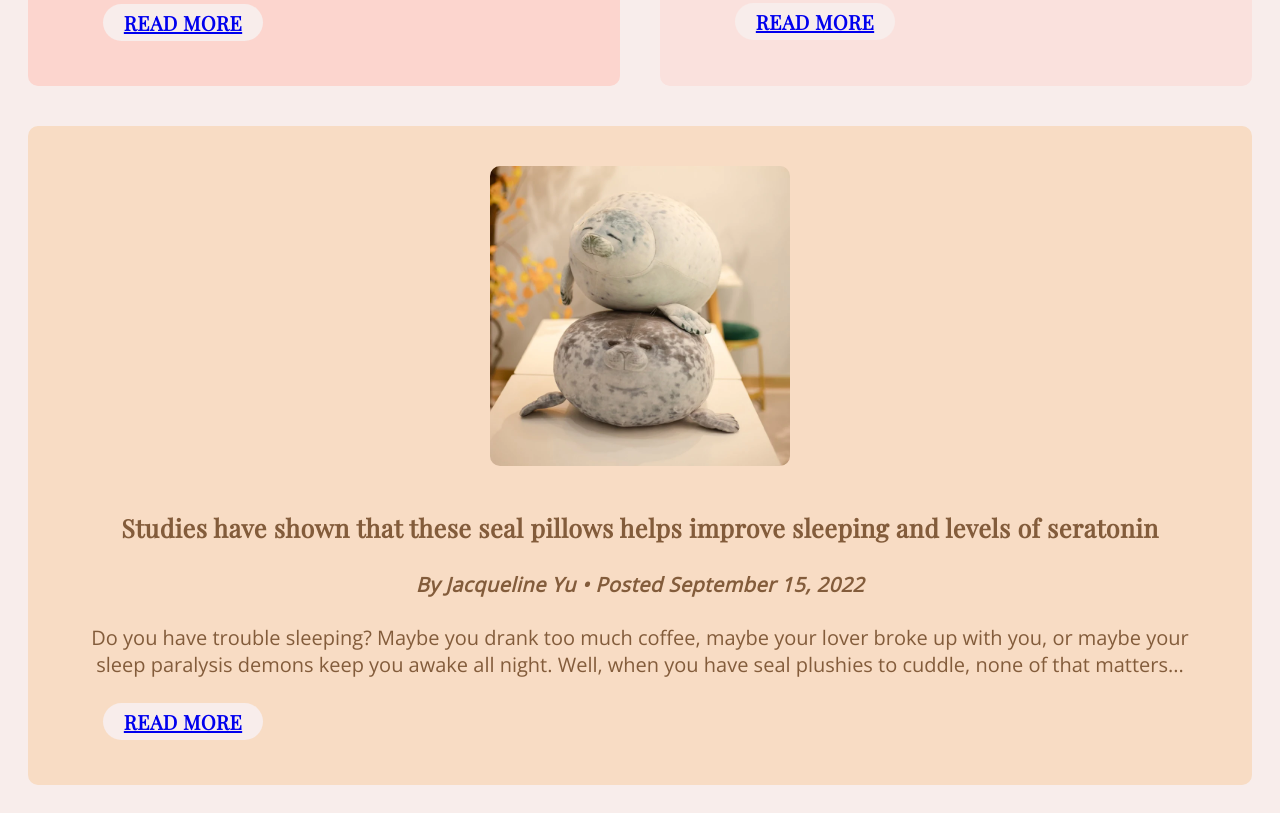
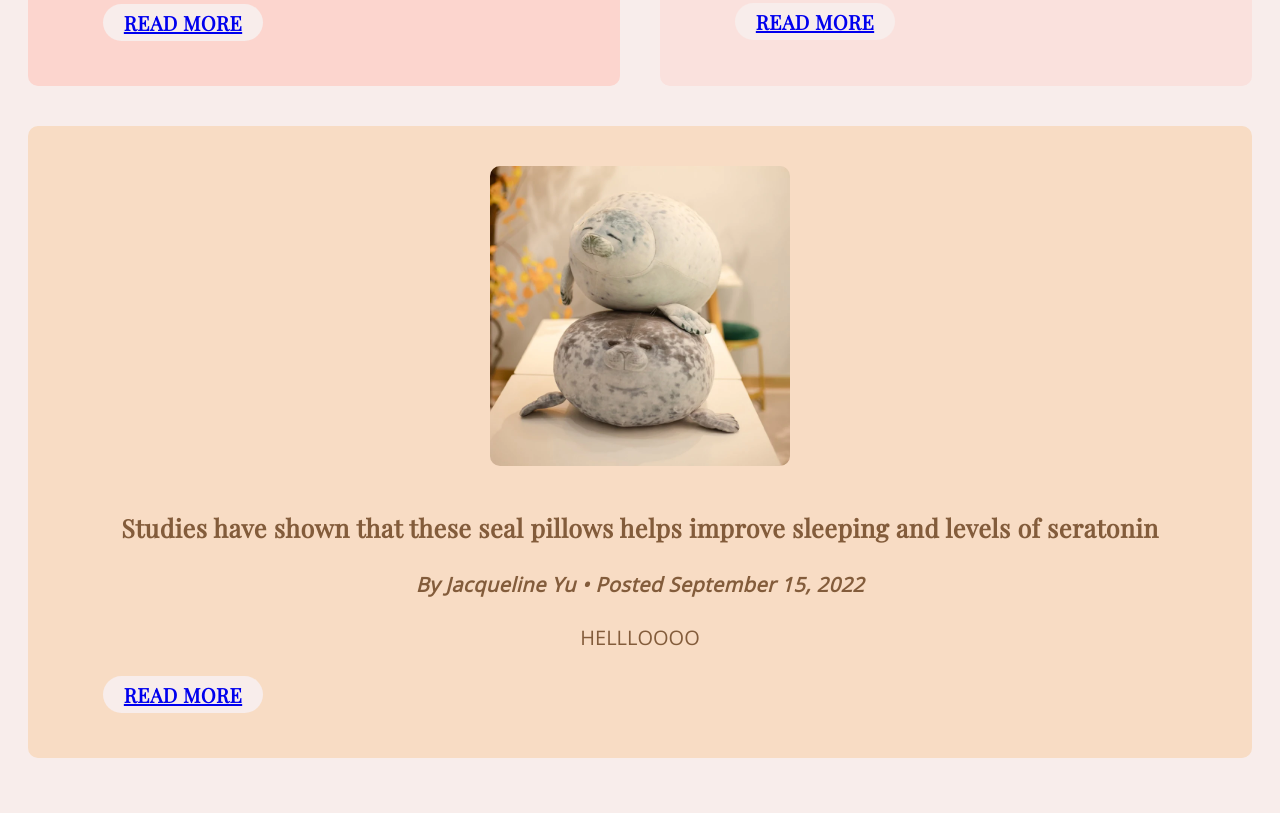
Before and after one commit to staten-island-tech/css-blogpost-project-joannec34, a plain HTML site: page index.html in a window 1280 px wide. Shown: the part 1045-1858 px from the top of the page. After the commit the page ends 1831 px from the top, so only its background shows below. Drawn offline with nearby package versions, Linux system fonts and the light colour scheme.

Commit message:
more progress

```diff
--- a/index.html
+++ b/index.html
@@ -46,9 +46,7 @@
             <img src="pab.png" alt="SEALS">
             <h3>Studies have shown that these seal pillows helps improve sleeping and levels of seratonin</h3>
             <h4>By Jacqueline Yu • Posted September 15, 2022</h4>
-            <p>Do you have trouble sleeping? Maybe you drank too much coffee, maybe your lover broke up with you, or
-                maybe your sleep paralysis demons keep you awake all night. Well, when you have seal plushies to cuddle,
-                none of that matters...
+            <p>HELLLOOOO
             </p>
             <p id="link"><a href="http://127.0.0.1:5500/index.html">READ MORE</a></p>
         </div>
```
